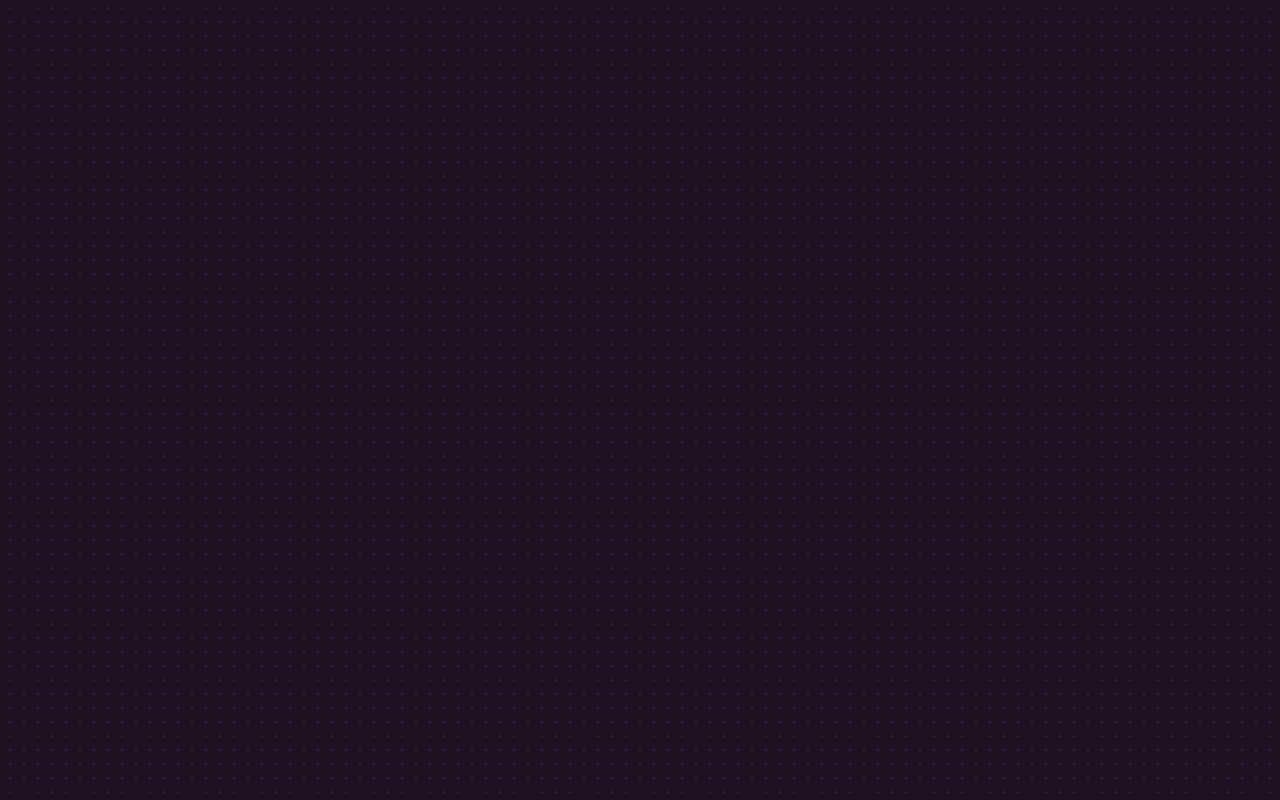
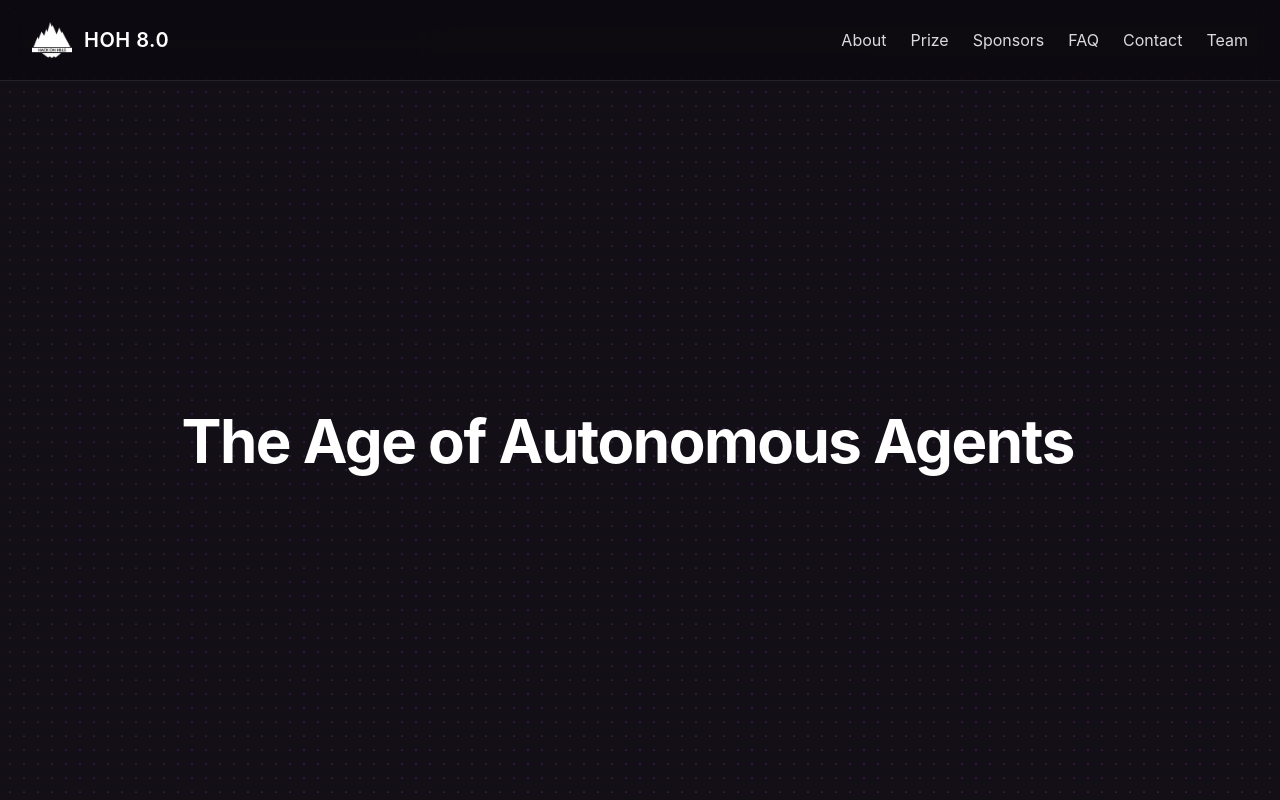
Before and after one commit to ayush1229/HOH-8.0, a React (Vite) app: page / in a window 1280 px wide. Built offline with nearby package versions, Linux system fonts and the light colour scheme.

Commit message:
feat: add full-screen DotField background, navbar, and typing hero text

```diff
--- a/package.json
+++ b/package.json
@@ -16,6 +16,7 @@
     "@tailwindcss/vite": "^4.3.0",
     "class-variance-authority": "^0.7.1",
     "clsx": "^2.1.1",
+    "gsap": "^3.15.0",
     "radix-ui": "^1.4.3",
     "react": "^19.2.6",
     "react-dom": "^19.2.6",
--- a/src/App.jsx
+++ b/src/App.jsx
@@ -1,9 +1,12 @@
 import DotField from "./components/DotField";
+import { StickyNavbar } from "./components/Navbar";
+import TextType from "./components/TypeText";
 
 function App() {
   return (
     <div style={{ width: '100vw', height: '100vh', position: 'relative', overflow: 'hidden' }}>
       <DotField
+        className="absolute inset-0"
         dotRadius={1}
         dotSpacing={13}
         bulgeStrength={8}
@@ -16,7 +19,13 @@ function App() {
         gradientFrom="#9345dd"
         gradientTo="#cb38d4"
         glowColor="#1e1222"
-    />
+      />
+      <div className="relative z-10">
+        <StickyNavbar />
+      </div>
+      <div className="relative z-10 flex h-[calc(100vh-5rem)] items-center justify-center px-4 text-center">
+        <TextType className="text-4xl text-white sm:text-5xl md:text-6xl" />
+      </div>
     </div>
   );
 }
--- /dev/null
+++ b/src/components/Navbar.jsx
@@ -0,0 +1,68 @@
+import { useEffect, useState } from "react";
+import logo from "../assets/logo.webp";
+
+export function StickyNavbar() {
+  const [openNav, setOpenNav] = useState(false);
+
+  useEffect(() => {
+    const onResize = () => {
+      if (window.innerWidth >= 960) setOpenNav(false);
+    };
+
+    window.addEventListener("resize", onResize);
+    return () => window.removeEventListener("resize", onResize);
+  }, []);
+
+  const navItems = ["About", "Prize", "Sponsors", "FAQ", "Contact", "Team"];
+
+  return (
+    <header className="sticky top-0 z-20 w-full border-b border-white/10 bg-black/30 backdrop-blur-md">
+      <div className="mx-auto flex h-20 w-full max-w-7xl items-center justify-between px-4 sm:px-6 lg:px-8">
+        <a href="#" className="flex items-center gap-3 text-xl font-semibold tracking-wide text-white">
+          <img src={logo} alt="HOH 8.0 Logo" className="h-10 w-10 object-contain" />
+          <span>HOH 8.0</span>
+        </a>
+
+        <nav className="hidden items-center gap-6 lg:flex">
+          {navItems.map((item) => (
+            <a
+              key={item}
+              href="#"
+              className="text-base text-white/85 transition hover:text-white"
+            >
+              {item}
+            </a>
+          ))}
+        </nav>
+
+        <button
+          className="inline-flex items-center justify-center rounded-md p-2 text-white/80 hover:bg-white/10 hover:text-white lg:hidden"
+          onClick={() => setOpenNav((v) => !v)}
+          aria-label="Toggle navigation menu"
+        >
+          {openNav ? (
+            <svg viewBox="0 0 24 24" className="h-6 w-6" fill="none" stroke="currentColor" strokeWidth="2">
+              <path d="M6 18L18 6M6 6l12 12" strokeLinecap="round" strokeLinejoin="round" />
+            </svg>
+          ) : (
+            <svg viewBox="0 0 24 24" className="h-6 w-6" fill="none" stroke="currentColor" strokeWidth="2">
+              <path d="M4 6h16M4 12h16M4 18h16" strokeLinecap="round" strokeLinejoin="round" />
+            </svg>
+          )}
+        </button>
+      </div>
+
+      {openNav && (
+        <nav className="border-t border-white/10 px-4 py-3 lg:hidden">
+          <div className="flex flex-col gap-3">
+            {navItems.map((item) => (
+              <a key={item} href="#" className="text-base text-white/85 hover:text-white">
+                {item}
+              </a>
+            ))}
+          </div>
+        </nav>
+      )}
+    </header>
+  );
+}
--- /dev/null
+++ b/src/components/TypeText.jsx
@@ -0,0 +1,134 @@
+'use client';
+
+import { useEffect, useRef, useState, createElement, useMemo, useCallback } from 'react';
+import { gsap } from 'gsap';
+
+const TextType = ({
+  text = 'The Age of Autonomous Agents',
+  as: Component = 'h1',
+  typingSpeed = 50,
+  initialDelay = 0,
+  className = '',
+  showCursor = true,
+  hideCursorWhileTyping = false,
+  cursorCharacter = '|',
+  cursorClassName = '',
+  cursorBlinkDuration = 0.5,
+  textColors = [],
+  variableSpeed,
+  onSentenceComplete,
+  startOnVisible = false,
+  reverseMode = false,
+  ...props
+}) => {
+  const [displayedText, setDisplayedText] = useState('');
+  const [currentCharIndex, setCurrentCharIndex] = useState(0);
+  const [isVisible, setIsVisible] = useState(!startOnVisible);
+  const cursorRef = useRef(null);
+  const containerRef = useRef(null);
+
+  const finalText = useMemo(() => {
+    const value = Array.isArray(text) ? text[0] : text;
+    return reverseMode ? value.split('').reverse().join('') : value;
+  }, [text, reverseMode]);
+
+  const getRandomSpeed = useCallback(() => {
+    if (!variableSpeed) return typingSpeed;
+    const { min, max } = variableSpeed;
+    return Math.random() * (max - min) + min;
+  }, [variableSpeed, typingSpeed]);
+
+  const getCurrentTextColor = () => {
+    if (textColors.length === 0) return 'inherit';
+    return textColors[0];
+  };
+
+  useEffect(() => {
+    if (!startOnVisible || !containerRef.current) return;
+
+    const observer = new IntersectionObserver(
+      entries => {
+        entries.forEach(entry => {
+          if (entry.isIntersecting) {
+            setIsVisible(true);
+          }
+        });
+      },
+      { threshold: 0.1 }
+    );
+
+    observer.observe(containerRef.current);
+    return () => observer.disconnect();
+  }, [startOnVisible]);
+
+  useEffect(() => {
+    if (showCursor && cursorRef.current) {
+      gsap.set(cursorRef.current, { opacity: 1 });
+      gsap.to(cursorRef.current, {
+        opacity: 0,
+        duration: cursorBlinkDuration,
+        repeat: -1,
+        yoyo: true,
+        ease: 'power2.inOut'
+      });
+    }
+  }, [showCursor, cursorBlinkDuration]);
+
+  useEffect(() => {
+    if (!isVisible) return;
+
+    let timeout;
+    const executeTypingAnimation = () => {
+      if (currentCharIndex < finalText.length) {
+        timeout = setTimeout(
+          () => {
+            setDisplayedText(prev => prev + finalText[currentCharIndex]);
+            setCurrentCharIndex(prev => prev + 1);
+          },
+          variableSpeed ? getRandomSpeed() : typingSpeed
+        );
+      } else if (onSentenceComplete) {
+        onSentenceComplete(finalText, 0);
+      }
+    };
+
+    if (currentCharIndex === 0 && displayedText === '') timeout = setTimeout(executeTypingAnimation, initialDelay);
+    else executeTypingAnimation();
+
+    return () => clearTimeout(timeout);
+    // eslint-disable-next-line react-hooks/exhaustive-deps
+  }, [
+    currentCharIndex,
+    displayedText,
+    typingSpeed,
+    initialDelay,
+    isVisible,
+    finalText,
+    variableSpeed,
+    onSentenceComplete
+  ]);
+
+  const shouldHideCursor = hideCursorWhileTyping && currentCharIndex < finalText.length;
+
+  return createElement(
+    Component,
+    {
+      ref: containerRef,
+      className: `inline-block whitespace-pre-wrap tracking-tight font-bold ${className}`,
+      ...props
+    },
+    <span className="inline" style={{ color: getCurrentTextColor() || 'inherit' }}>
+      {displayedText}
+    </span>,
+    showCursor && (
+      <span
+        ref={cursorRef}
+        className={`ml-1 inline-block opacity-100 ${shouldHideCursor ? 'hidden' : ''} ${cursorClassName}`}
+      >
+        {cursorCharacter}
+      </span>
+    )
+  );
+};
+
+export default TextType;
--- a/src/index.css
+++ b/src/index.css
@@ -1,5 +1,5 @@
 @import "tailwindcss";
 
 body {
-  background-color: #1e1222;
+  background-color: #120F17;
 }
```
Also changed, not shown: src/assets/logo.webp (added), 1 other file (tests, documents, lock files or other folders).
